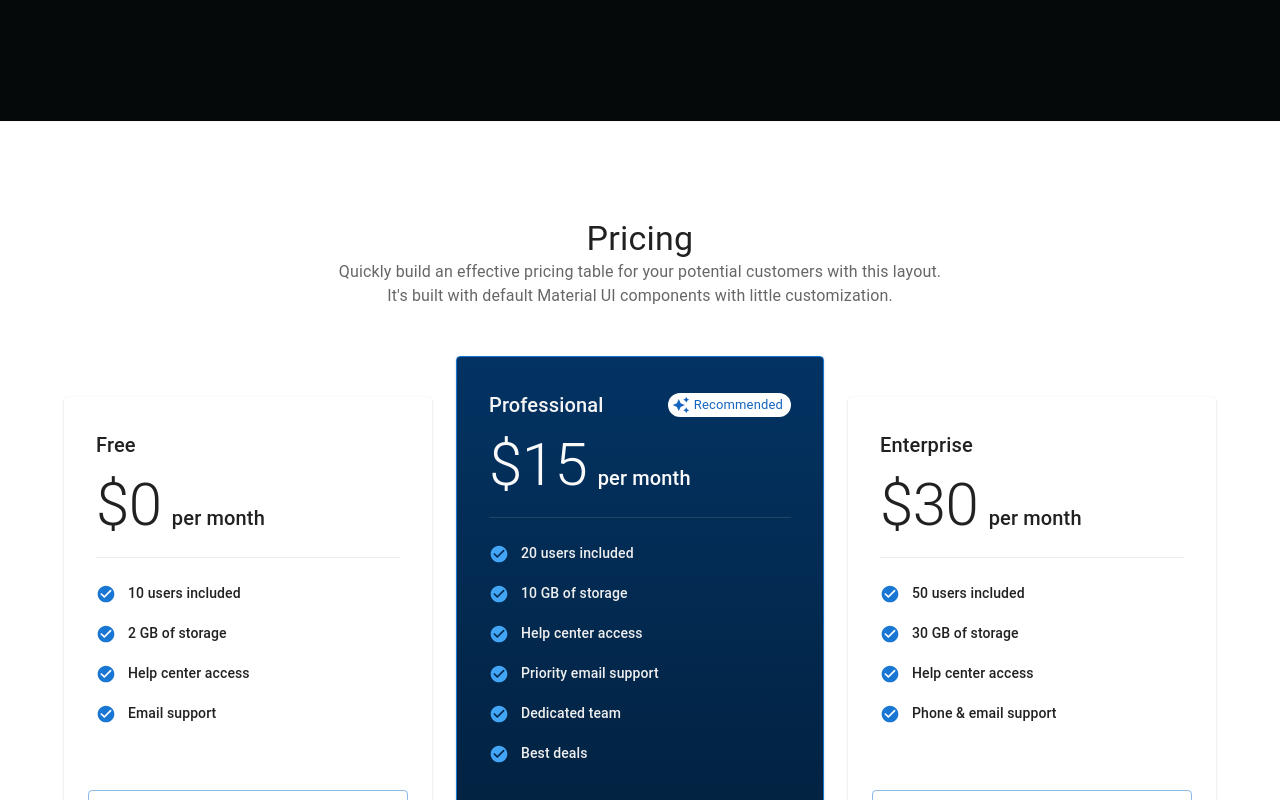
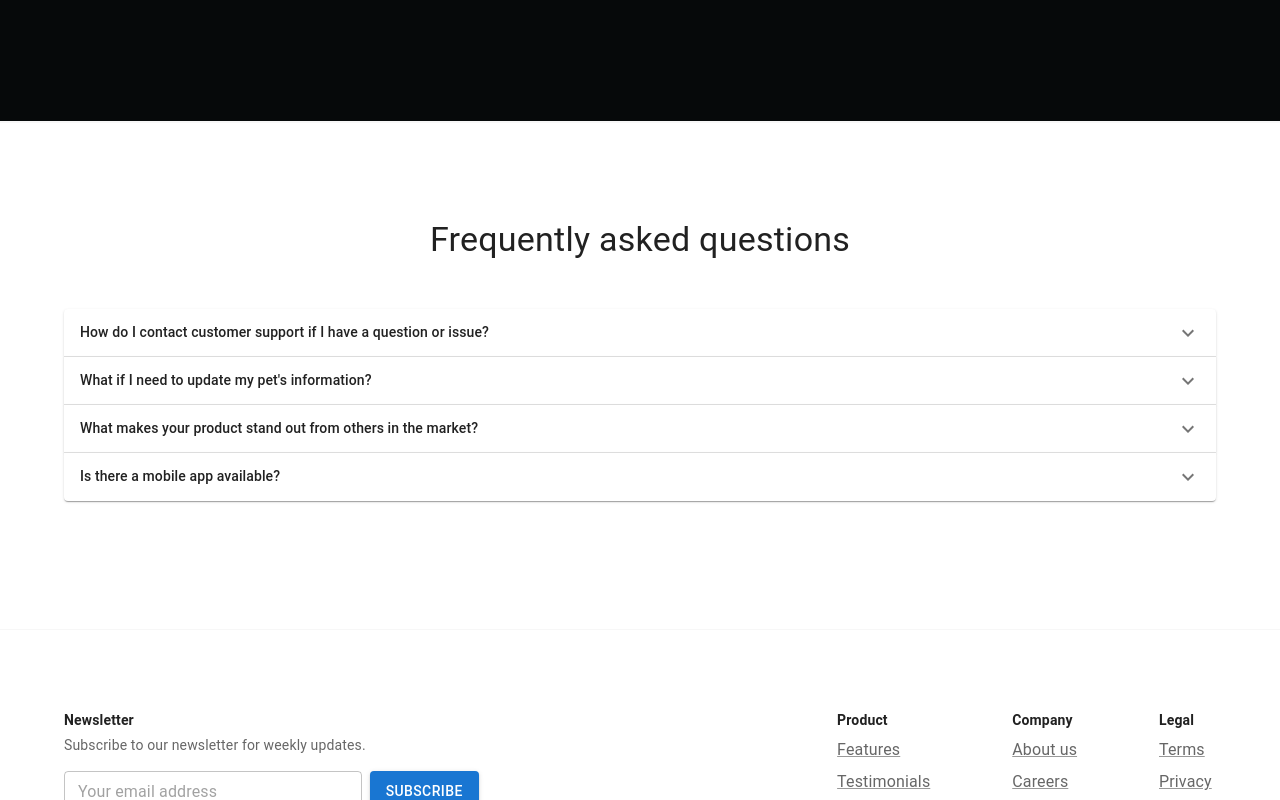
Before and after one commit to Mavo-1/My-Pets-Life, a React (Create React App) app in the folder client/: page / in a window 1280 px wide. Shown: the part 3780-4580 px from the top of the page. Built offline with nearby package versions, Linux system fonts and the light colour scheme.

Commit message:
commented out pricing , not sure the use

```diff
--- a/client/src/landing-page/LandingPage.js
+++ b/client/src/landing-page/LandingPage.js
@@ -7,7 +7,7 @@ import AppAppBar from './components/AppAppBar';
 import Hero from './components/Hero';
 import LogoCollection from './components/LogoCollection';
 import Highlights from './components/Highlights';
-import Pricing from './components/Pricing';
+// import Pricing from './components/Pricing';
 import Features from './components/Features';
 import Testimonials from './components/Testimonials';
 import FAQ from './components/FAQ';
@@ -40,7 +40,7 @@ export default function LandingPage() {
         <Divider />
         <Highlights />
         <Divider />
-        <Pricing />
+        {/* <Pricing /> */}
         <Divider />
         <FAQ />
         <Divider />
```
